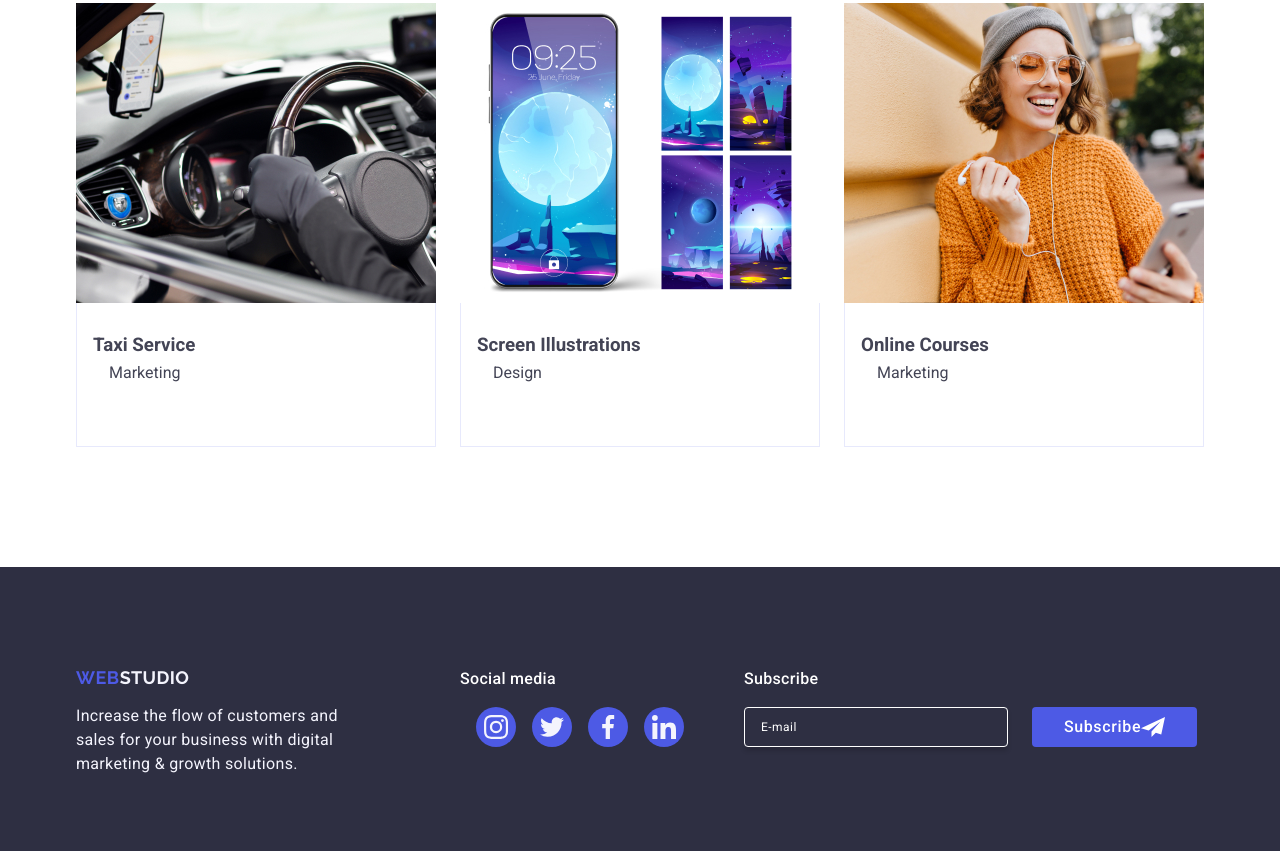
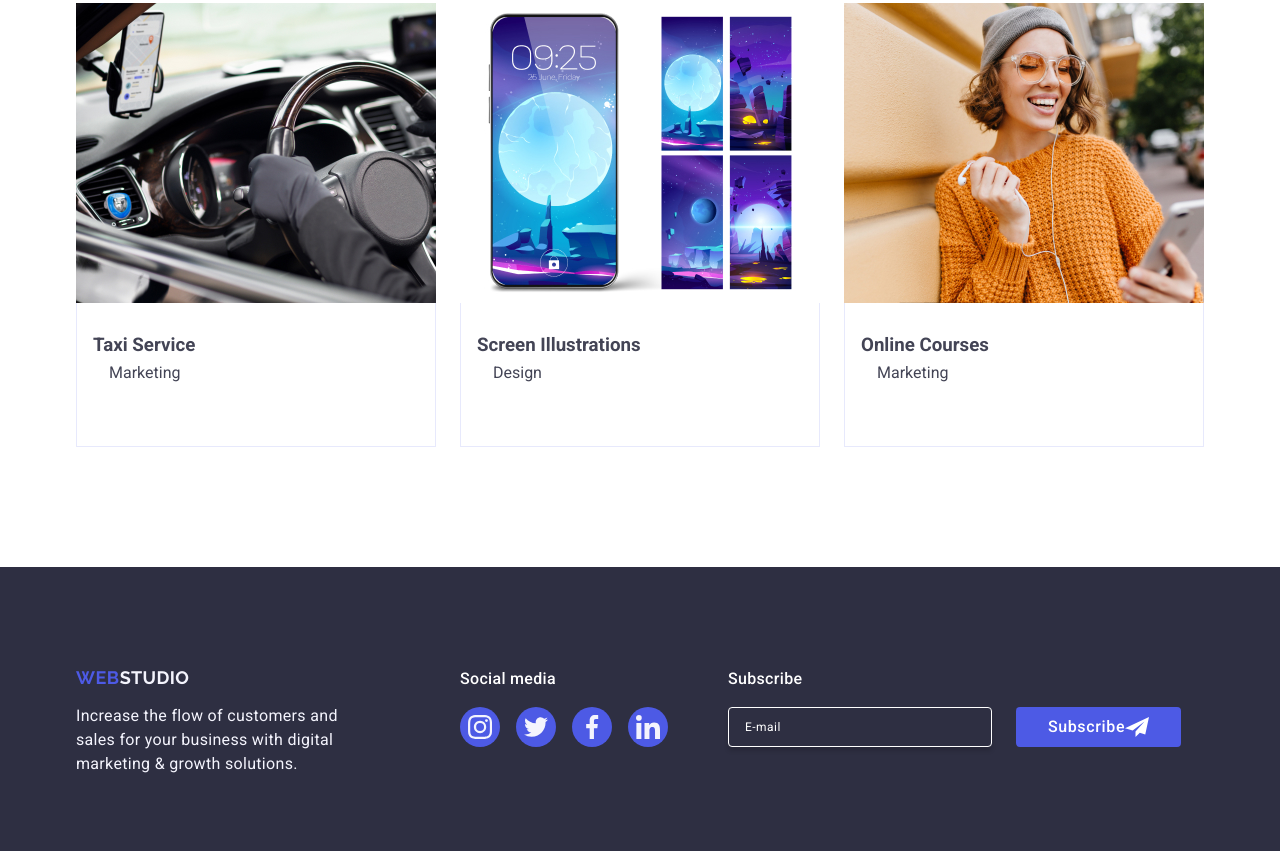
Before and after one commit to maks-frontend/goit-markup-hw-06, a plain HTML site: page index.html in a window 1280 px wide. Shown: the part 2871-3722 px from the top of the page. Drawn offline with nearby package versions, Linux system fonts and the light colour scheme.

Commit message:
save-change-hw6

```diff
--- a/css/styles.css
+++ b/css/styles.css
@@ -598,7 +598,6 @@ border: 1px black solid;
 }
 .footer-list {
     margin-bottom: 72px;
-    margin-left: 16px;
     gap: 16px;
     display: flex;
 }
```
